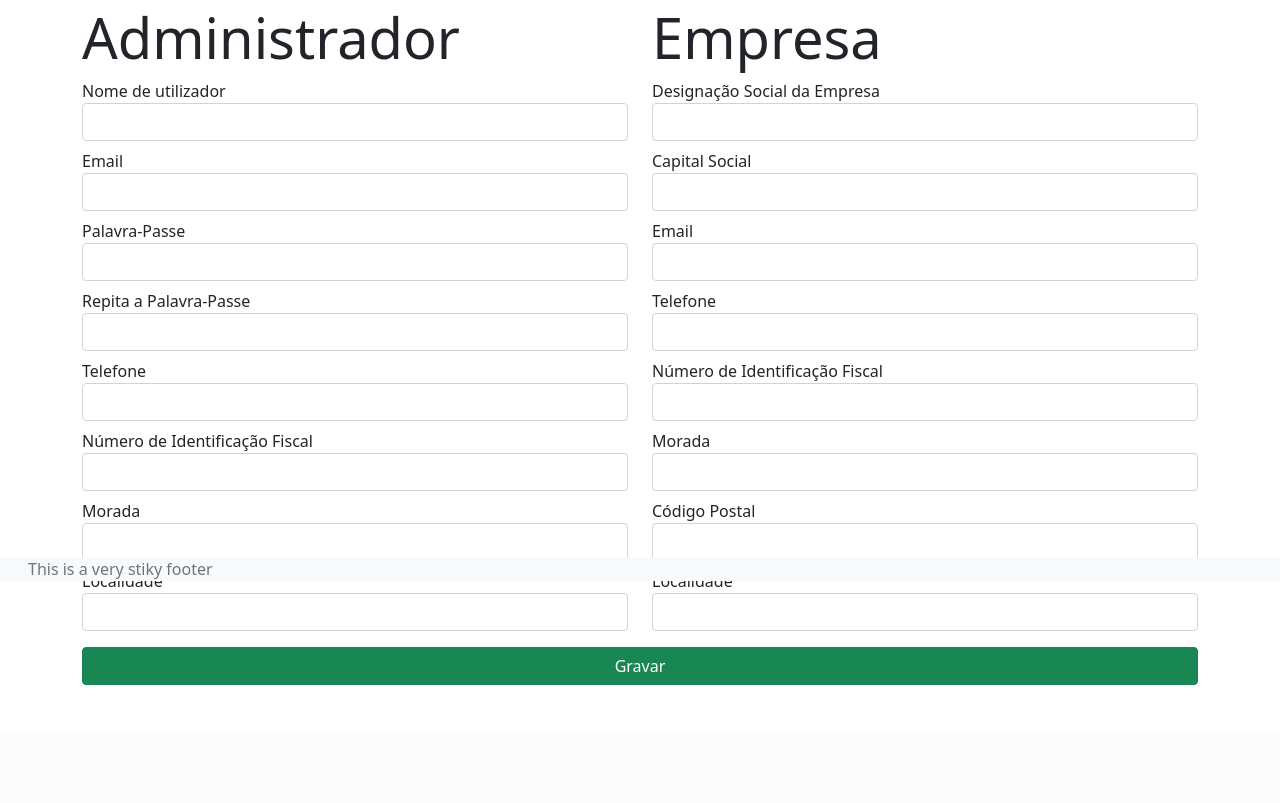
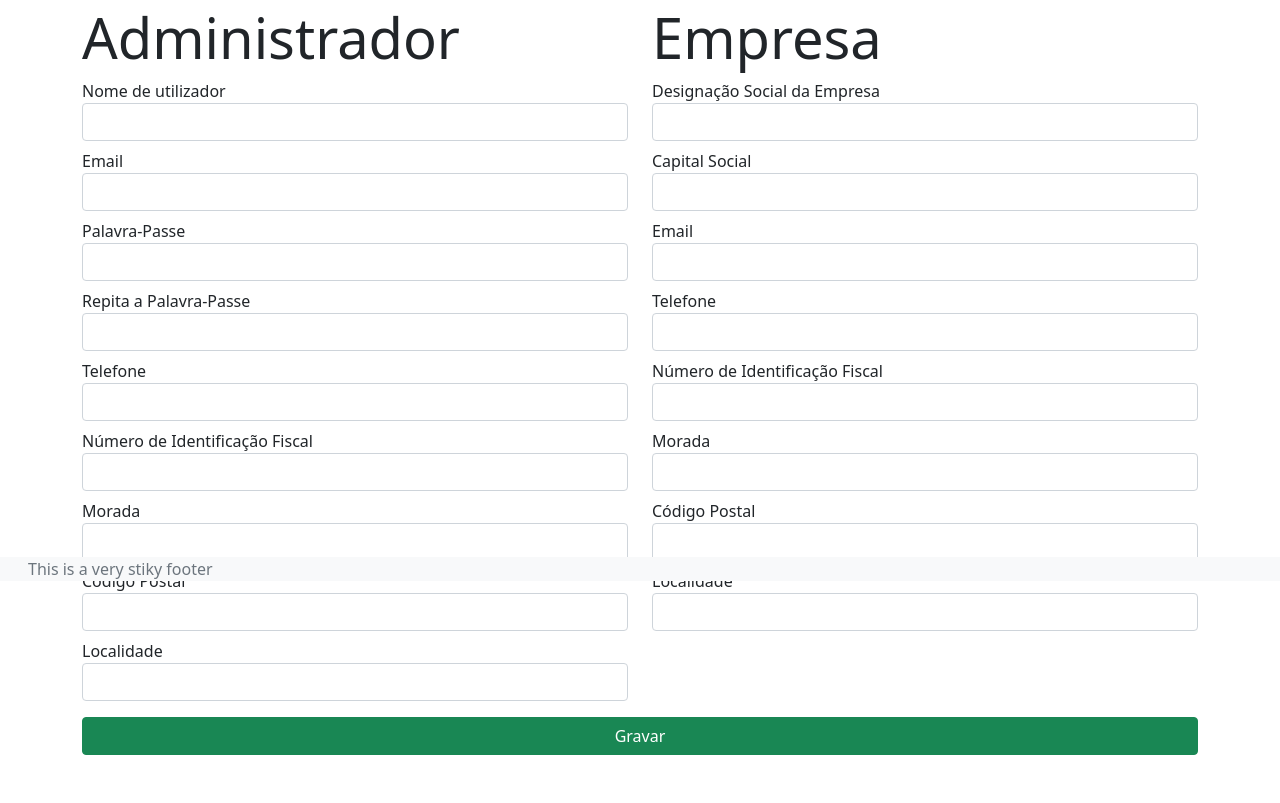
Before and after one commit to JoaoRodrigoGoncalves/PSI_PWS_PL1-A, a PHP site: the page made by view/setup/index.php in a window 1280 px wide. Shown: the part 219-1022 px from the top of the page. Before the commit the page ends 904 px from the top, so only its background shows below. Run offline with PHP 8.4, Linux system fonts and the light colour scheme; the template is opened without the code that fills it: most values are stand-ins (such as "Sample title", 1, 10 or a date in 2020); some libraries are stand-ins or nearby versions.

Commit message:
Reposto campo admin_codigoPostal

```diff
--- a/view/setup/index.php
+++ b/view/setup/index.php
@@ -65,6 +65,15 @@
                         <?php if(isset($admin->errors)) {?>
                             <div class="invalid-feedback">
                                 <?= $admin->errors->on('morada') ?>
+                            </div>
+                        <?php } ?>
+                    </div>
+                    <div class="mb-2">
+                        <label for="admin_codigoPostal">Código Postal</label>
+                        <input type="text" name="admin_codigoPostal" id="admin_codigoPostal" class="form-control" required maxlength="8" <?= (isset($admin->errors) ? 'value="' . $admin->codigopostal . '"' : '') ?>>
+                        <?php if(isset($admin->errors)) {?>
+                            <div class="invalid-feedback">
+                                <?= $admin->errors->on('admin_codigopostal') ?>
                             </div>
                         <?php } ?>
                     </div>
```
